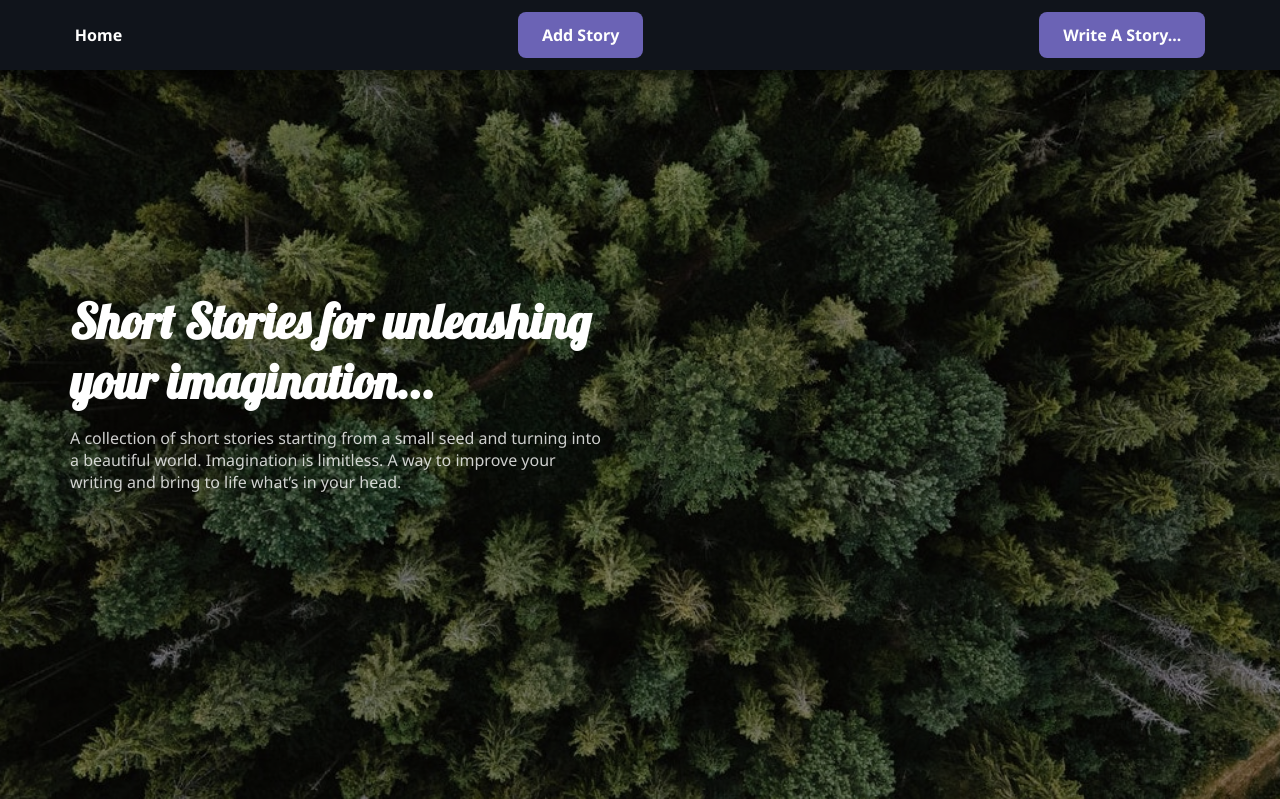
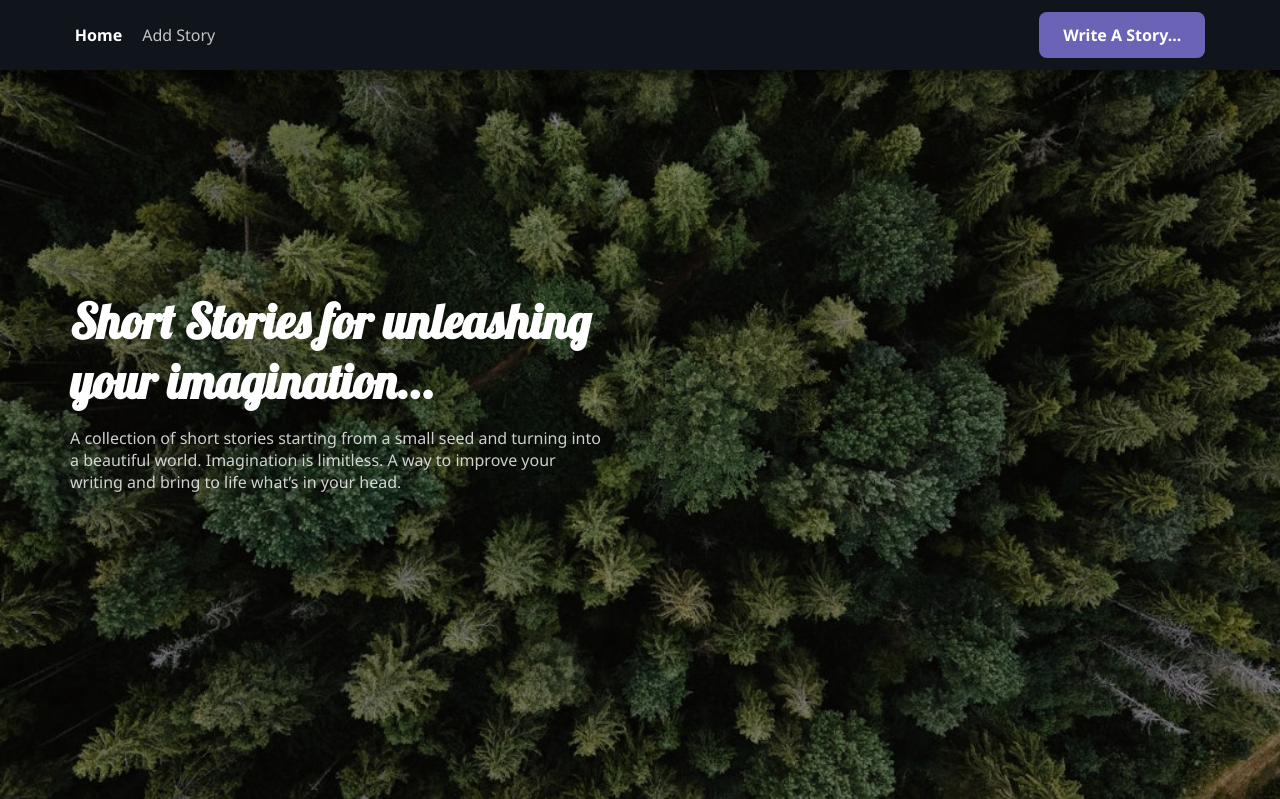
Before and after one commit to BeGeos/story-telling-django, a Django app: page / in a window 1280 px wide. Shown: the top 799 px of the page. Run offline with Django 3.2, Linux system fonts and the light colour scheme; the visitor is signed in with stand-in values (Sample User, id 1); data comes from the database, SQL or seed files in the repository; data that the repository does not hold is empty; parts of the project's set-up code (start-up, migrations or seed data) failed here and were passed over.

Commit message:
Changed position and style of add story btn

```diff
--- a/storyTelling/static/style.css
+++ b/storyTelling/static/style.css
@@ -148,6 +148,23 @@ header.full > .head__title {
 .navbar li.active {
   position: relative;
   font-weight: 700;
+}
+
+.navbar .left-navbar {
+  display: flex;
+  gap: 1.25rem;
+}
+
+.nav-item {
+  cursor: pointer;
+  opacity: 0.75;
+  transition: opacity 0.2s ease;
+}
+
+.nav-item:hover {
+  opacity: 1;
+  text-decoration: underline;
+  text-decoration-style: dotted;
 }
 
 /* .navbar li.active:after {
--- a/storyTelling/templates/index.html
+++ b/storyTelling/templates/index.html
@@ -99,10 +99,12 @@
       </div>
       <nav class="navbar">
         <ul>
-          <a href="#"><li class="active">Home</li></a>
-          {% if request.user.is_authenticated and request.user.is_superuser %}
-          <li id="add-story-btn" class="btn">Add Story</li>
-          {% endif %}
+          <div class="left-navbar">
+            <a href="#"><li class="active">Home</li></a>
+            {% if request.user.is_authenticated and request.user.is_superuser %}
+            <li id="add-story-btn" class="nav-item">Add Story</li>
+            {% endif %}
+          </div>
           <a href="{% url 'write-a-story' %}"
             ><li class="btn">Write A Story...</li></a
           >
```
